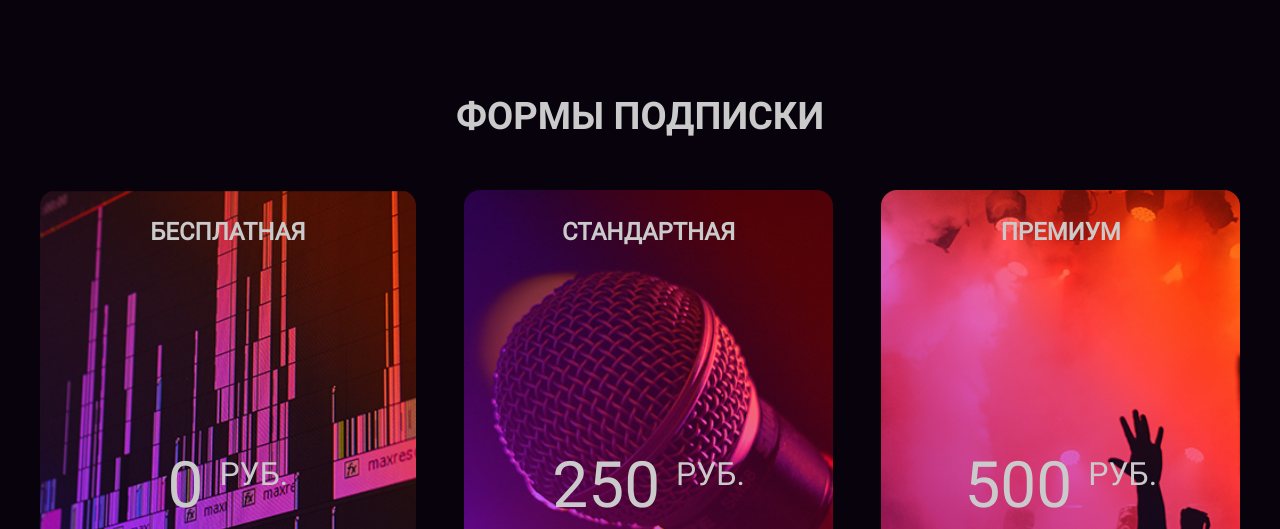
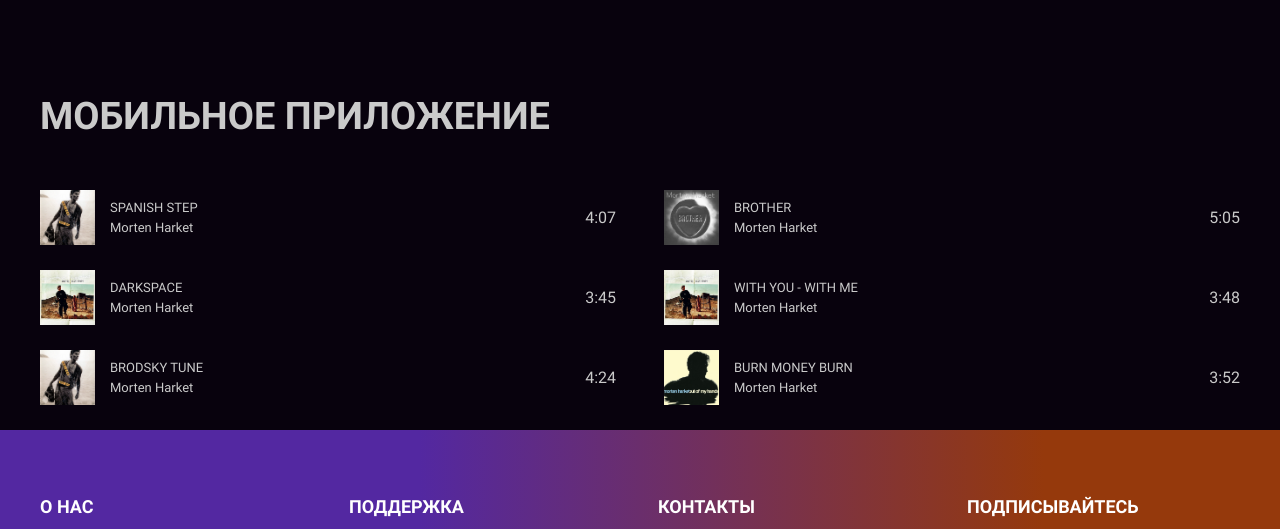
Before and after one commit to panechek/layout-designer-project-lvl2, a website: page src/artist.html in a window 1280 px wide. Shown: the part 640-1169 px from the top of the page. Drawn offline with Linux system fonts and the light colour scheme.

Commit message:
eigth step

```diff
--- a/src/artist.html
+++ b/src/artist.html
@@ -94,92 +94,108 @@
            </div>
         </div>
     </section>
-    <section id="page-pricing">
+    <section id="page-popular-track">
         <div class="container">
-            <h2 class="section-title">
-                Формы подписки
+            <h2 class="section-title text-start">
+                Мобильное приложение
             </h2>
-            <div class="pricing">
-                <div class="pricing-item item-1">
-                    <h3 class="text-center text-24">Бесплатная</h3>
-                    <p class="pricing-value text-64 text-center">0<span class="text-32">РУБ.</span></p>
-                    <a href="#" class="btn text-16 text-white">Оформить</a>
-                    <p class="pricing-footer text-center">Оплата в месяц. Бесплатный тариф предоставляет доступ ко всей коллекции музыки. Присутствует реклама</p>
+            <div class="popular-track-list">
+                <div class="popular-track">
+                    <img src="./images/Wild Seed.png" alt="Не забудьте про alt">
+                    <div class="track-info">
+                        <div>
+                            <p class="track-name text-13 text-uppercase">
+                                 Spanish Step
+                            </p>
+                            <p class="track-author text-13">
+                                Morten Harket
+                            </p>
                         </div>
-                <div class="pricing-item item-2 pricing-item-center">
-                    <h3 class="text-center text-24">Стандартная</h3>
-                    <p class="pricing-value text-64 text-center">250<span class="text-32">РУБ.</span></p>
-                    <a href="#" class="btn text-16 text-white">Оформить</a>
-                    <p class="pricing-footer text-center">Оплата в месяц. Стандартный тариф предоставляет доступ ко всей коллекции музыки в среднем качестве</p>
-                </div>
-                <div class="pricing-item item-3">
-                  <h3 class="text-center text-24">Премиум</h3>
-                  <p class="pricing-value text-64 text-center">500<span class="text-32">РУБ.</span></p>
-                  <a href="#" class="btn text-16 text-white">Оформить</a>
-                  <p class="pricing-footer text-center">Оплата в месяц. Премиум тариф предоставляет доступ ко всей коллекции музыки в высоком качестве</p>
+                        <p class="track-time">
+                            4:07
+                        </p>
                     </div>
                   </div>
-            <p class="text-center">
-                На всех тарифах возможно прослушивание музыки с мобильных устройств. На премиум тарифе вы можете скачать все композиции на ваше устройство и слушать музыку без подключения к интернету
+                  <div class="popular-track">
+                    <img src="./images/Brother.png" alt="Не забудьте про alt">
+                    <div class="track-info">
+                        <div>
+                            <p class="track-name text-13 text-uppercase">
+                                Brother
+                            </p>
+                            <p class="track-author text-13">
+                                Morten Harket
                             </p>
                             </div>
-    </section>
-    <section id="page-news">
-        <div class="container">
-            <h2 class="section-title">
-                Последние новости
-            </h2>
-            <article class="news-item">
-                <img src="./images/Music to Be Murdered By.png" alt="Не забудьте про alt">
-                <div class="news-item-content">
-                    <div class="news-body">
-                        <h3 class="text-capitalize">Music to be murdered by</h3>
-                        <p class="text-16">Новый альбом Eminem «Music to Be Murdered By» уже доступен в нашем сервисе. На альбоме вас ждёт 20 новых треков.</p>
-                    </div>
-                    <div class="news-footer">
-                        <div class="news-author">
-                            <img src="./images/avatar.png" alt="Мужчина">
-                            <p class="text-uppercase text-orange">Music box</p>
-                            <p class="data">17/01/2020</p>
-                        </div>
-                        <a href="#" class="btn text-white">К альбому</a>
+                            <p class="track-time">
+                                5:05
+                            </p>
                     </div>
                   </div>
-              </article>
-              <article class="news-item news-item-back">
-                <img src="./images/Ordinary Man.png" alt="Не забудьте про alt">
-                <div class="news-item-content">
-                    <div class="news-body">
-                        <h3 class="text-capitalize">Ordinary Man</h3>
-                        <p class="text-16">Легенда рока Оззи Озборн спустя 10 лет выпустил новый альбом Ordinary Man. Слушайте в числе первых на Music Box</p>
+                  <div class="popular-track">
+                    <img src="./images/Letter from Egypt.png" alt="Не забудьте про alt">
+                    <div class="track-info">
+                        <div>
+                            <p class="track-name text-13 text-uppercase">
+                                Darkspace
+                            </p>
+                            <p class="track-author text-13">
+                                Morten Harket
+                            </p>
                             </div>
-                    <div class="news-footer">
-                        <div class="news-author">
-                            <img src="./images/avatar.png" alt="Мужчина">
-                            <p class="text-uppercase text-orange">Music box</p>
-                            <p class="data">17/01/2020</p>
-                        </div>
-                        <a href="#" class="btn text-white">К альбому</a>
+                            <p class="track-time">
+                                3:45
+                            </p>
                     </div>
                   </div>
-
-              </article>
+                  <div class="popular-track">
+                    <img src="./images/Letter from Egypt.png" alt="Не забудьте про alt">
+                    <div class="track-info">
+                        <div>
+                            <p class="track-name text-13 text-uppercase">
+                                With You - With Me
+                            </p>
+                            <p class="track-author text-13">
+                                Morten Harket
+                            </p>
                             </div>
-    </section>
-    <section class="page-app">
-        <div class="container">
-            <h2 class="section-title">
-                Мобильное приложение
-            </h2>
-            <div class="page-app-content">
-                <p>
-                    Воспользуйтесь нашим мобильным приложением. Оно позволит слушать музыку с любого устройства на базе операционных систем Androind и iOS
-                    <br>
-                    <br>
-                    С тарифом «Премиум» приложение позволяет скачивать все композиции из нашей коллекции. Вы можете слушать музыку даже без интернета.
+                            <p class="track-time">
+                                3:48
                             </p>
-                <a href="#" class="btn btn-brown text-white btn-oval">Скачать</a>
-                <img src="./images/iphone.png" alt="Три телефона">
+                    </div>
+                  </div>
+                  <div class="popular-track">
+                    <img src="./images/Wild Seed.png" alt="Не забудьте про alt">
+                    <div class="track-info">
+                        <div>
+                            <p class="track-name text-13 text-uppercase">
+                                Brodsky Tune
+                            </p>
+                            <p class="track-author text-13">
+                                Morten Harket
+                            </p>
+                            </div>
+                            <p class="track-time">
+                                4:24
+                            </p>
+                    </div>
+                  </div>
+                  <div class="popular-track">
+                    <img src="./images/Out of My Hands.png" alt="Не забудьте про alt">
+                    <div class="track-info">
+                        <div>
+                            <p class="track-name text-13 text-uppercase">
+                                Burn Money Burn
+                            </p>
+                            <p class="track-author text-13">
+                                Morten Harket
+                            </p>
+                            </div>
+                            <p class="track-time">
+                                3:52
+                            </p>
+                    </div>
+                  </div>
             </div>
         </div>
     </section>
--- a/src/scss/app.scss
+++ b/src/scss/app.scss
@@ -6,4 +6,5 @@
 @import "pricing";
 @import "page-news";
 @import "page-app";
-@import "footer"
+@import "footer";
+@import "page-popular-track";
--- a/src/scss/general.scss
+++ b/src/scss/general.scss
@@ -147,6 +147,10 @@
   text-transform: uppercase;
 }
 
+.text-start {
+  text-align: start;
+}
+
 .pr-16 {
   padding-right: 16px;
 }
--- a/src/scss/page-description.scss
+++ b/src/scss/page-description.scss
@@ -86,8 +86,8 @@
 
 
 .mr-24 {
-  margin-right: 24px;
+  margin-right: 1.5rem;
   @media (max-width: $mobile-size)  {
-    margin-bottom: 24px;
+    margin-bottom: 1.5rem;
   }
 }
--- /dev/null
+++ b/src/scss/page-popular-track.scss
@@ -0,0 +1,27 @@
+.popular-track-list {
+    display: flex;
+    flex-wrap: wrap;
+    justify-content: space-between;
+
+}
+
+.popular-track{
+  display: flex;
+    width: 48%;
+    margin-bottom: 25px;
+    @media (max-width: $mobile-size)  {
+        width: 100%;
+    }
+    & img {
+        margin-right: 15px;
+        width: 55px;
+        height: 55px;
+    }
+
+    .track-info {
+        display: flex;
+        justify-content: space-between;
+        width: 100%;
+        align-items: center;
+    }
+}
```
Also changed, not shown: src/css/style.css, 1 other file. Lines whose indentation alone changed are shown as unchanged.
